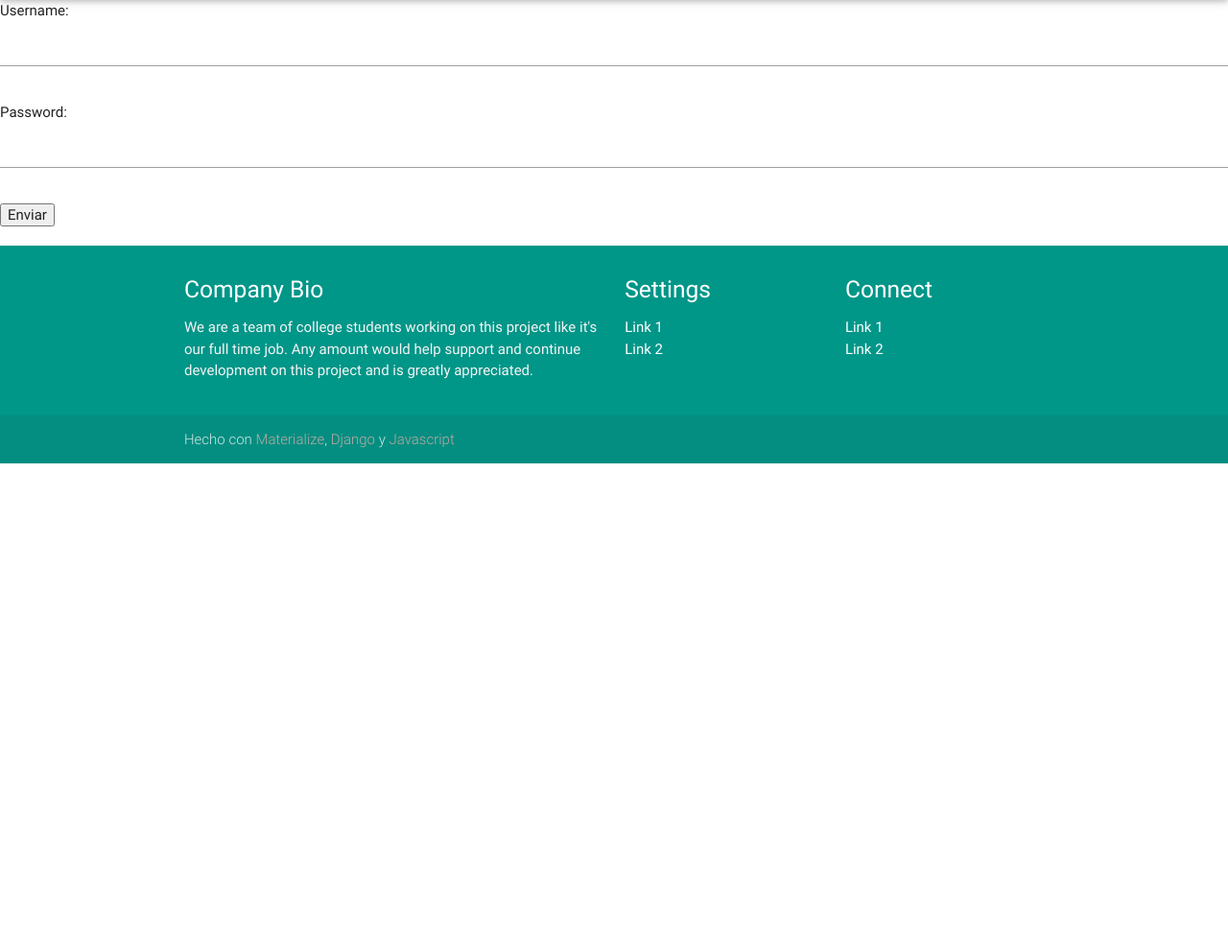
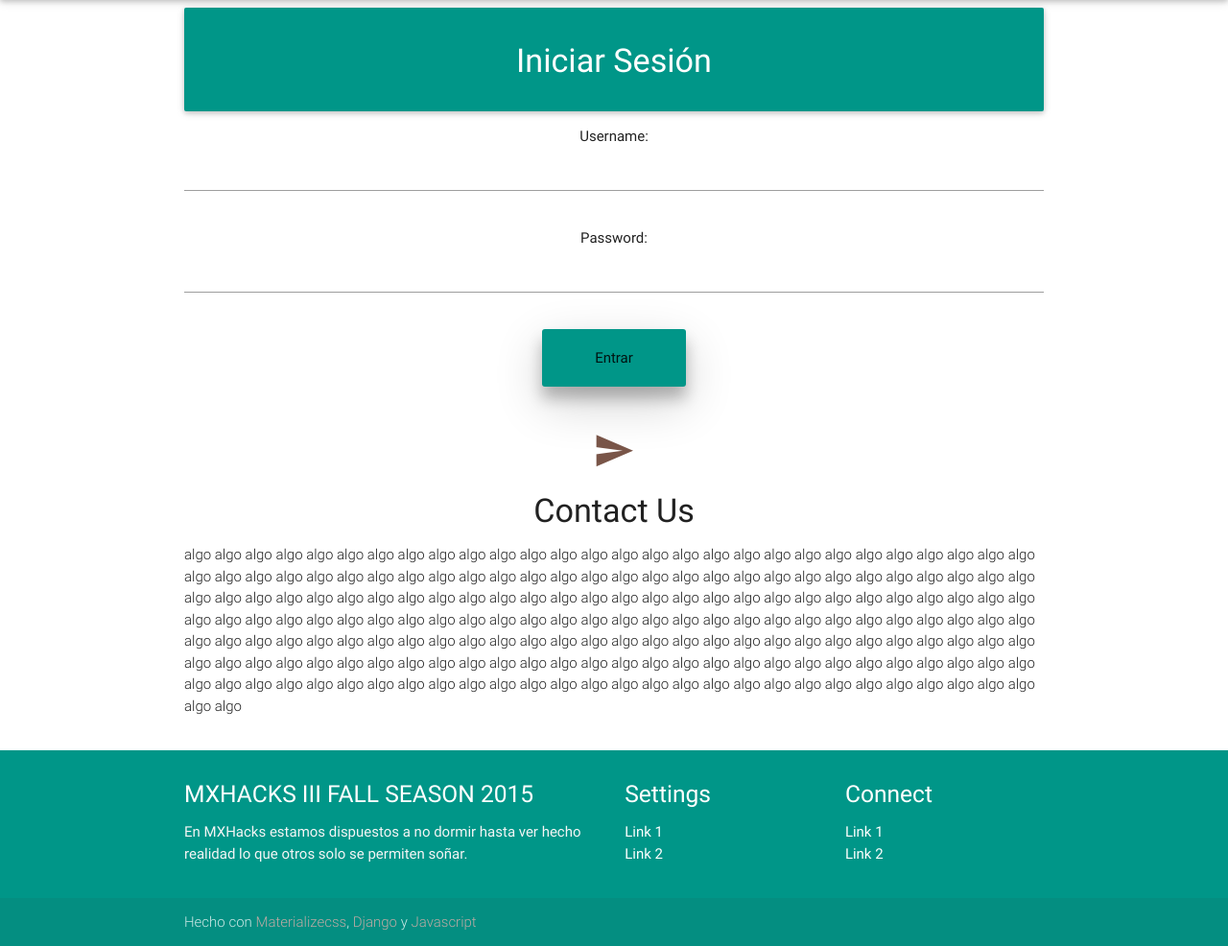
Before and after one commit to MuuuMx/webapp, a Django app: page /login/ in a window 1280 px wide. Shown: the part 64-1050 px from the top of the page at 96% size. Before the commit the page ends 547 px from the top, so only its background shows below. Run offline with Django 3.2, Linux system fonts and the light colour scheme; some libraries are stand-ins or nearby versions.

Commit message:
login/:V

```diff
--- a/home/static/css/style.css
+++ b/home/static/css/style.css
@@ -4,3 +4,11 @@
 #bc {
  -webkit-filter: sepia(0.6);
 }
+.boton{
+	background-color: #009688;
+	border: none;
+	box-shadow: 0 12px 15px 0 rgba(0, 0, 0, 0.24), 0 17px 50px 0 rgba(0, 0, 0, 0.19);
+	height: 4em;
+	width: 10em;
+	border-radius: 3px;
+}
--- a/home/templates/home.html
+++ b/home/templates/home.html
@@ -17,11 +17,11 @@
     <div class="nav-wrapper container">
       <a id="logo-container" href="#" class="brand-logo grey-text text-darken-4">El Link</a>
       <ul class="right hide-on-med-and-down grey-text text-darken-4">
-        <li><a href="/login.html" class="grey-text text-darken-4">Iniciar Sesión</a></li>
+        <li><a href="/login" class="grey-text text-darken-4">Iniciar Sesión</a></li>
       </ul>
 
       <ul id="nav-mobile" class="side-nav grey-text text-darken-4">
-        <li><a href="/login.html" class="grey-text text-darken-4">Iniciar Sesión</a></li>
+        <li><a href="/login" class="grey-text text-darken-4">Iniciar Sesión</a></li>
       </ul>
       <a href="#" data-activates="nav-mobile" class="button-collapse "><i class="material-icons grey-text text-darken-4">menu</i></a>
     </div>
--- a/home/templates/login.html
+++ b/home/templates/login.html
@@ -15,27 +15,40 @@
   <body>
   	<nav class="white" role="navigation">
     <div class="nav-wrapper container">
-      <a id="logo-container" href="home.html" class="brand-logo grey-text text-darken-4">El Link</a>
+      <a id="logo-container" href="/ " class="brand-logo grey-text text-darken-4">El Link</a>
     </div>
   </nav>
 
+  <div class="container">
+    <div class="row valign-grapper">
+      <div class="col s12 center-align">
+        <div class="card-panel teal white-text"><h4>Iniciar Sesión</h4></div>
         <form action="/login/" method="post" accept-charset="utf-8">
               {% csrf_token %}
               {% for field in user_form %}
                 {{field.label}}: {{field}}
                 <br><br>
               {% endfor %}
-    <input type="submit" value="Enviar">
+              <input type="submit" class="boton" value="Entrar" Style="">
         </form>
+      </div>
+    </div>
 
-
+  <div class="row">
+        <div class="col s12 center">
+          <h3><i class="mdi-content-send brown-text"></i></h3>
+          <h4>Contact Us</h4>
+          <p class="left-align light">algo algo algo algo algo algo algo algo algo algo algo algo algo algo algo algo algo algo algo algo algo algo algo algo algo algo algo algo algo algo algo algo algo algo algo algo algo algo algo algo algo algo algo algo algo algo algo algo algo algo algo algo algo algo algo algo algo algo algo algo algo algo algo algo algo algo algo algo algo algo algo algo algo algo algo algo algo algo algo algo algo algo algo algo algo algo algo algo algo algo algo algo algo algo algo algo algo algo algo algo algo algo algo algo algo algo algo algo algo algo algo algo algo algo algo algo algo algo algo algo algo algo algo algo algo algo algo algo algo algo algo algo algo algo algo algo algo algo algo algo algo algo algo algo algo algo algo algo algo algo algo algo algo algo algo algo algo algo algo algo algo algo algo algo algo algo algo algo algo algo algo algo algo algo algo algo algo algo algo algo algo algo algo algo algo algo algo algo algo algo algo algo algo algo algo algo algo algo </p>
+        </div>
+  </div>
+ </div>
 
   <footer class="page-footer teal">
     <div class="container">
       <div class="row">
         <div class="col l6 s12">
-          <h5 class="white-text">Company Bio</h5>
-          <p class="grey-text text-lighten-4">We are a team of college students working on this project like it's our full time job. Any amount would help support and continue development on this project and is greatly appreciated.</p>
+          <h5 class="white-text">MXHACKS III FALL SEASON 2015</h5>
+          <p class="grey-text text-lighten-4">En MXHacks estamos dispuestos a no dormir hasta ver hecho realidad lo que otros solo se permiten soñar.</p>
 
 
         </div>
@@ -57,7 +70,7 @@
     </div>
     <div class="footer-copyright">
       <div class="container">
-      Hecho con <a class="brown-text text-lighten-3" href="http://materializecss.com">Materialize</a>, <a class="brown-text text-lighten-3" href="https://www.djangoproject.com/">Django</a> y <a class="brown-text text-lighten-3" href="#">Javascript</a>
+      Hecho con <a class="brown-text text-lighten-3" href="http://materializecss.com">Materializecss</a>, <a class="brown-text text-lighten-3" href="https://www.djangoproject.com/">Django</a> y <a class="brown-text text-lighten-3" href="#">Javascript</a>
       </div>
     </div>
   </footer>
```
Lines whose indentation alone changed are shown as unchanged.
